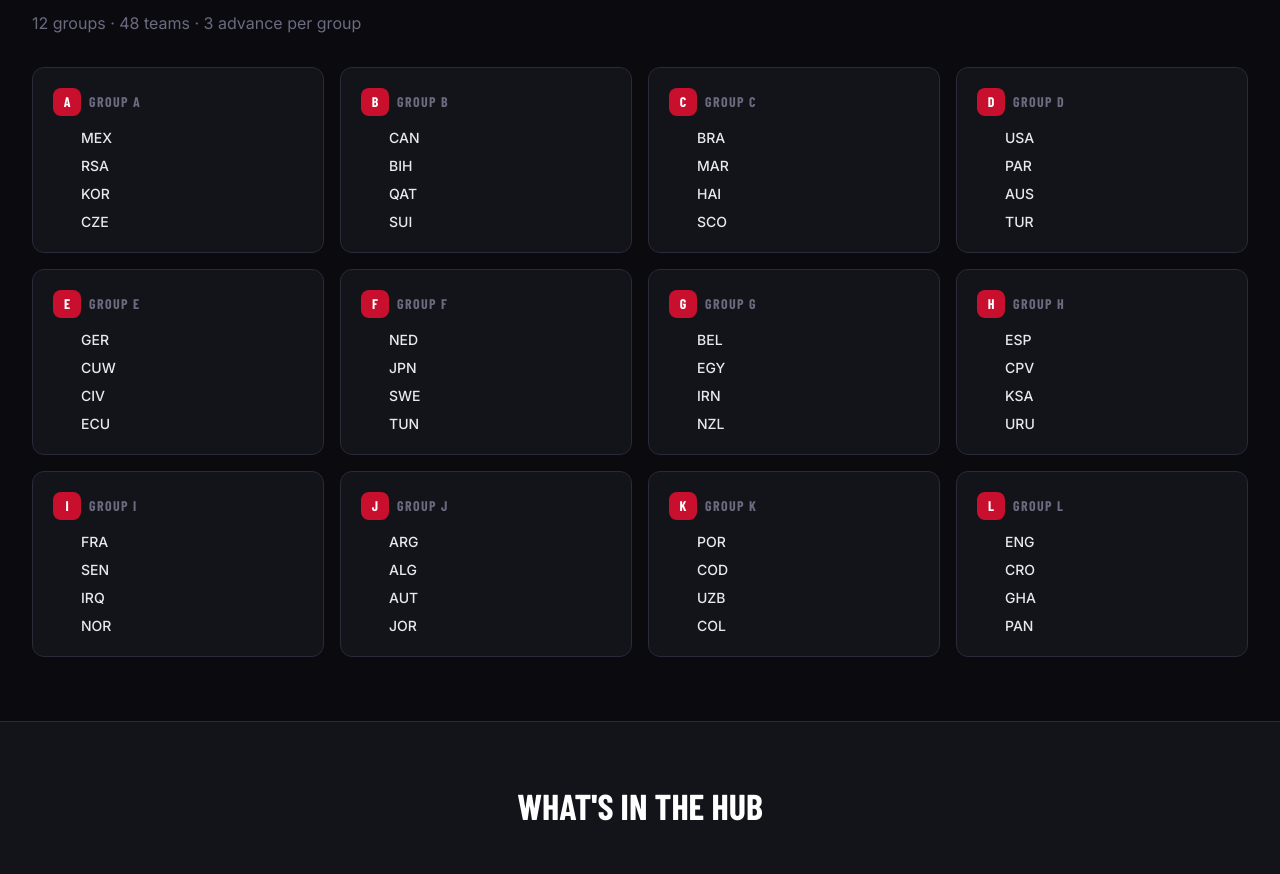
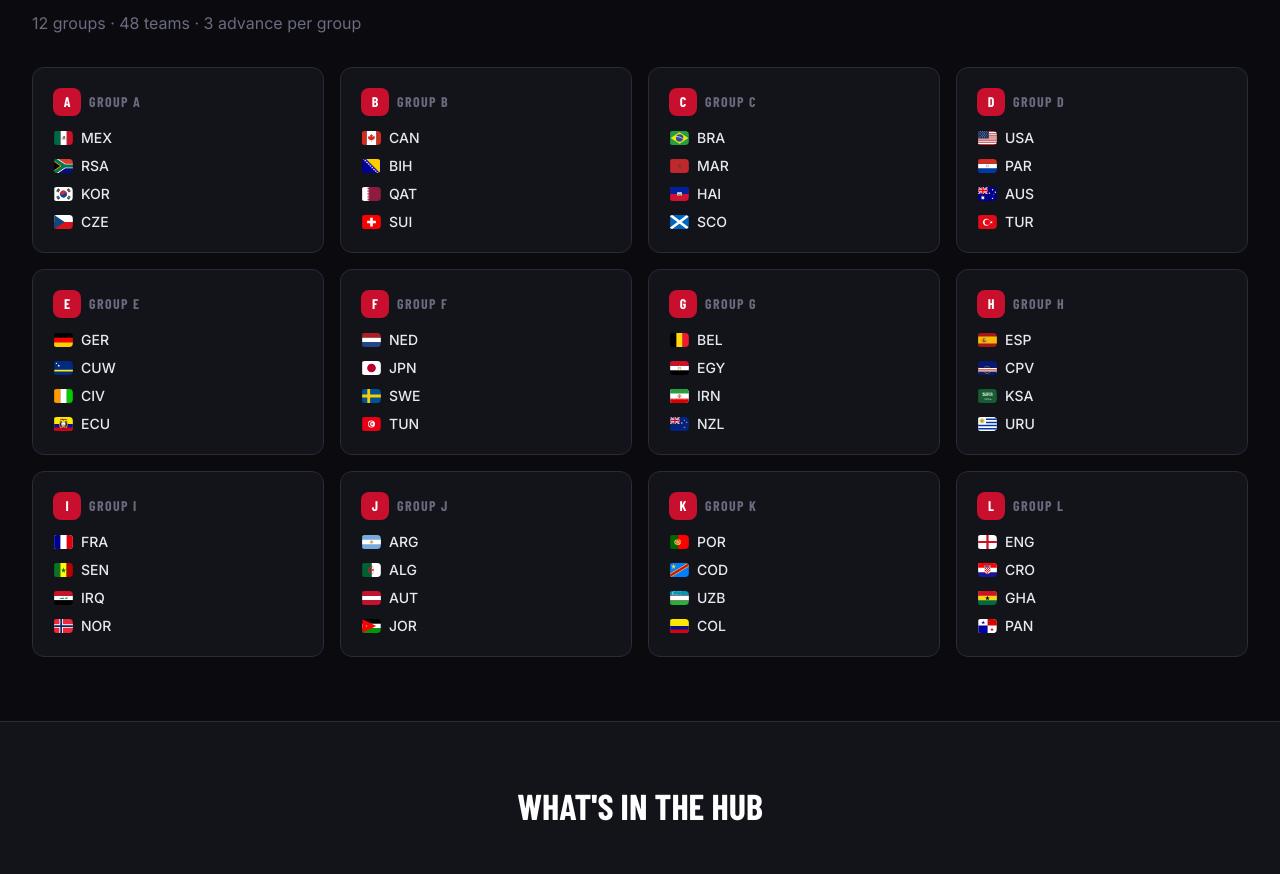
Before and after one commit to joeljohnjobinse/worldcup2026hub, a React (Vite) app: page / in a window 1280 px wide. Shown: the part 1064-1938 px from the top of the page. Built offline with nearby package versions, Linux system fonts and the light colour scheme; no server answers; some icons are missing; a web font is replaced by a local one.

Commit message:
Fix CSS imports

```diff
--- a/src/index.css
+++ b/src/index.css
@@ -1,8 +1,7 @@
+@import "flag-icons/css/flag-icons.min.css";
 @tailwind base;
 @tailwind components;
 @tailwind utilities;
-@import "flag-icons/css/flag-icons.min.css";
-
 @theme {
   --color-wc-red: #E11D48;      /* Replace with your actual hex colors */
   --color-wc-gold: #F59E0B;
```
